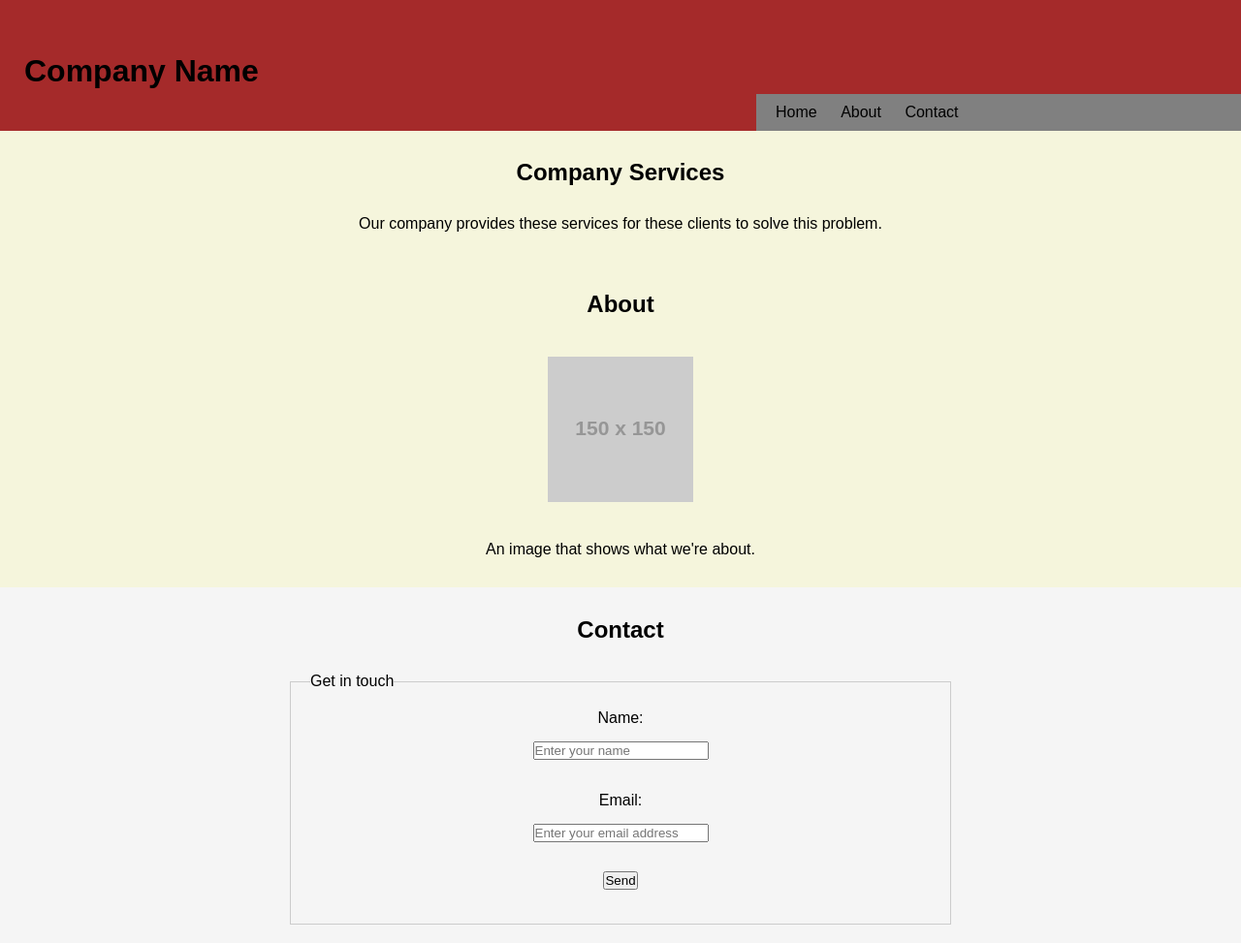
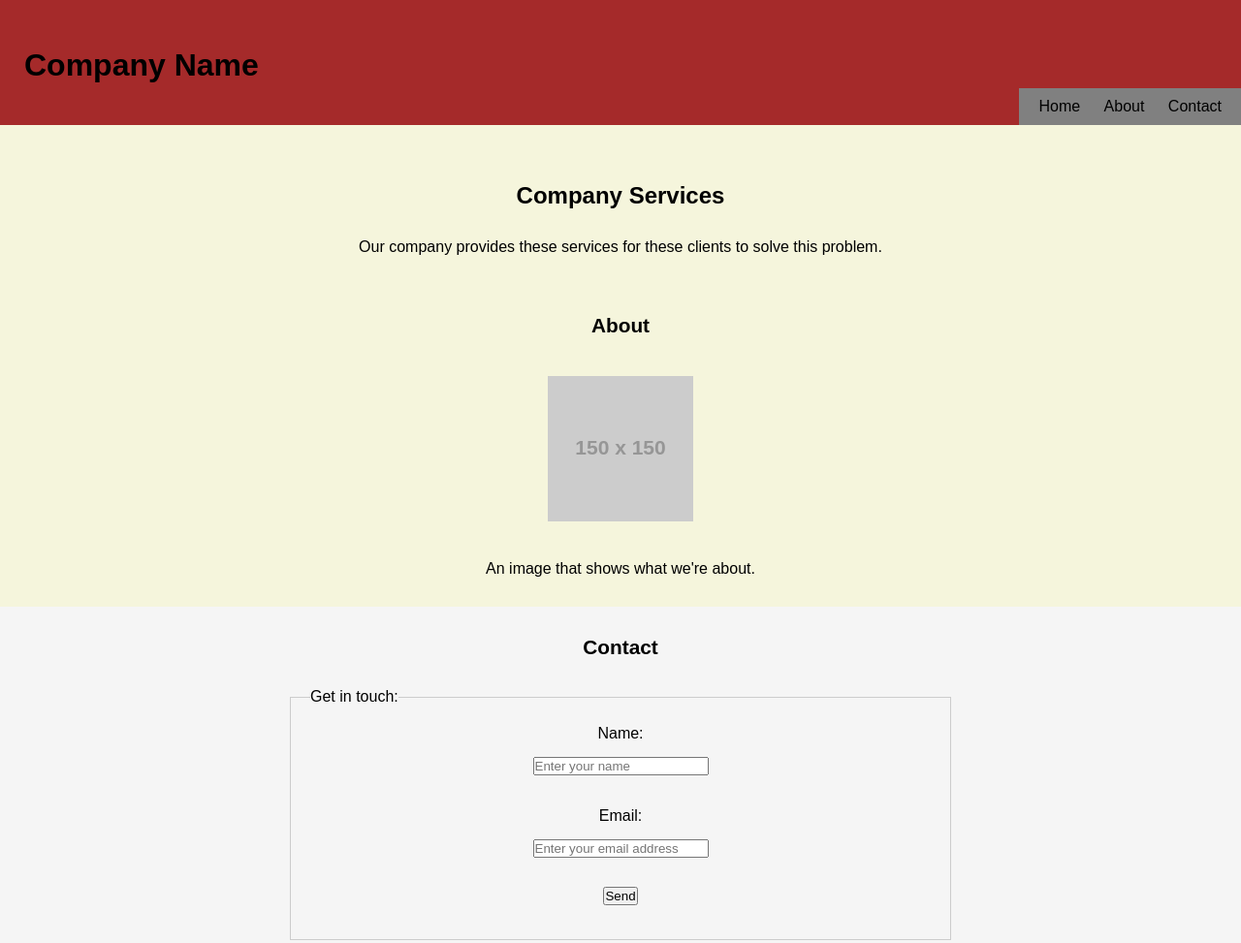
Before and after one commit to RoryDowse/Stu_Mini-Project, a plain HTML site: page index.html in a window 1280 px wide. Shown: the top 973 px of the page at 97% size. Drawn offline with Linux system fonts and the light colour scheme; placeholder pictures from the web are drawn by us.

Commit message:
floated the nav bar right, other minor changes to format to improve readability

```diff
--- a/css/styles.css
+++ b/css/styles.css
@@ -13,12 +13,12 @@ header {
 
 h1 {
     padding: 5px;
-    margin: 50px 0 0 20px;
+    margin: 44px 0 0 20px;
 }
 
 nav {
     position: relative;
-    left: 780px;
+    float: right;
     background-color: gray;
     padding: 10px;
 }
@@ -36,19 +36,26 @@ nav a {
 
 main {
     position: relative;
-    top: 134px;
+    top: 128px;
     background-color: beige;
 }
 
-h2, h3, h4 {
+h2 {
     text-align: center;
     font-size: 1.5em;
     padding: 30px;
 }
 
-.description {
+#home {
     text-align: center;
-    margin-bottom: 30px;
+    margin: 0 auto;
+    padding: 30px 0;
+}
+
+h3, h4 {
+    text-align: center;
+    font-size: 1.3em;
+    padding: 30px;
 }
 
 img {
@@ -84,6 +91,6 @@ form {
 
 footer {
     position: relative;
-    top: 134px;
+    top: 128px;
     padding: 10px;
 }
--- a/index.html
+++ b/index.html
@@ -20,7 +20,7 @@
     <main>
         <section id="home">
             <h2>Company Services</h2>
-            <p class="description">Our company provides these services for these clients to solve this problem.</p>
+            <p>Our company provides these services for these clients to solve this problem.</p>
         </section>
         <section id="about" class="about-section">
             <h3>About</h3>
@@ -32,7 +32,7 @@
         <section id="contact">
             <h4>Contact</h4>
                 <fieldset>
-                    <legend>Get in touch</legend>
+                    <legend>Get in touch:</legend>
                         <form>
                             <label for="name">Name:</label><br>
                             <input type="text" class="form-format" name="name" placeholder="Enter your name"><br><br>
```
